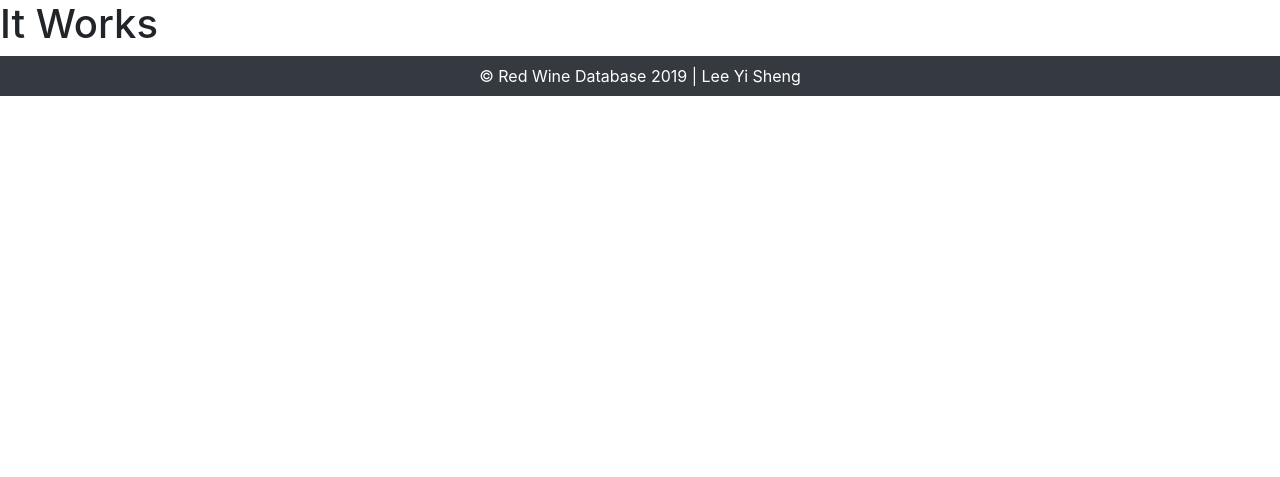
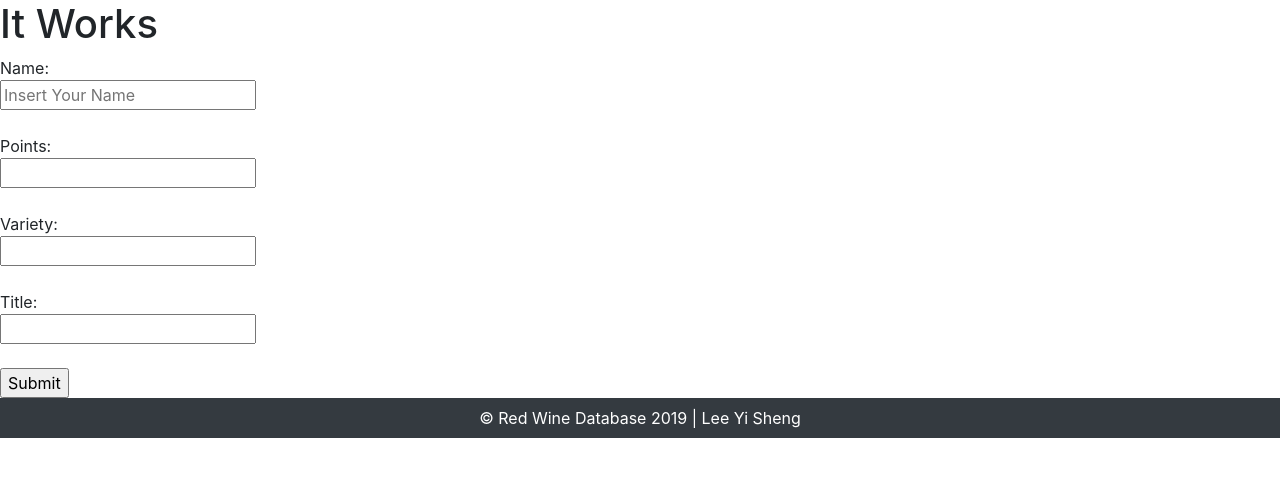
Before and after one commit to YiShengLee/Project3-Wine-Database, a Flask app: page /add_wine in a window 1280 px wide. Shown: the part 90-567 px from the top of the page. Run offline with Flask 2, Linux system fonts and the light colour scheme; some libraries are stand-ins or nearby versions.

Commit message:
Added form section

```diff
--- a/app.py
+++ b/app.py
@@ -32,6 +32,7 @@
 def index():
     return render_template("index.html", title="index")
 
+# Add Wine Section
 @app.route('/add_wine')
 def add_wine():
     return render_template("add.html", title="add_wine")
--- a/static/css/style.css
+++ b/static/css/style.css
@@ -4,3 +4,7 @@
 /*.rar{*/
 /*    color: red;*/
 /*}*/
+
+.nametxt{
+    color:red;
+}
--- a/templates/add.html
+++ b/templates/add.html
@@ -1,5 +1,20 @@
 {% extends 'base.html'%} {% block content %}
 <h1>It Works</h1>
 
+<form class="form">
+    <span class="nametxt">Name:</span><br>
+    <input type="text" class="name" placeholder="Insert Your Name"><br><br>
 
+    <span>Points:</span><br>
+    <input type="text" class="points"><br><br>
+
+    <span>Variety:</span><br>
+    <input type="text" class="variety"><br><br>
+
+    <span>Title:</span><br>
+    <input type="text" class="title"><br><br>
+
+    <input type="submit" class="button">
+
+</form>
 {% endblock content %}
```
Also changed, not shown: databasetest.csv (added, +14 -0 lines), templates/search.html (+41 -3 lines).
